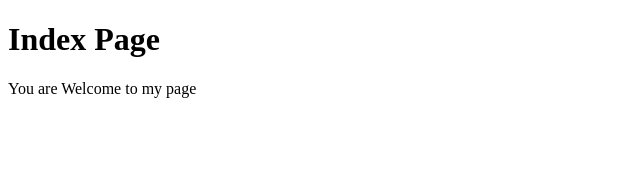
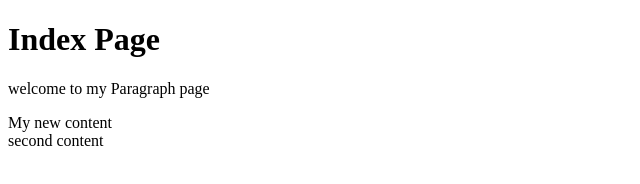
Before and after one commit to adreinVenom/Git-Demo-App, a plain HTML site: page index.html in a window 1280 px wide. Shown: the whole page, without its empty margins (0-640 px from the left). Drawn offline with Linux system fonts and the light colour scheme.

Commit message:
added a div

```diff
--- a/index.html
+++ b/index.html
@@ -6,7 +6,9 @@
     <title>Document</title>
 </head>
 <body>
-    <h1>Index Page</h1>
-    <p> You are Welcome to my page</p>
+   <h1>Index Page</h1>
+   <p>welcome to my Paragraph page </p>
+   <div>My new content </div>
+   <div> second content </div>
 </body>
 </html>
```
Also changed, not shown: pages.html (added).
